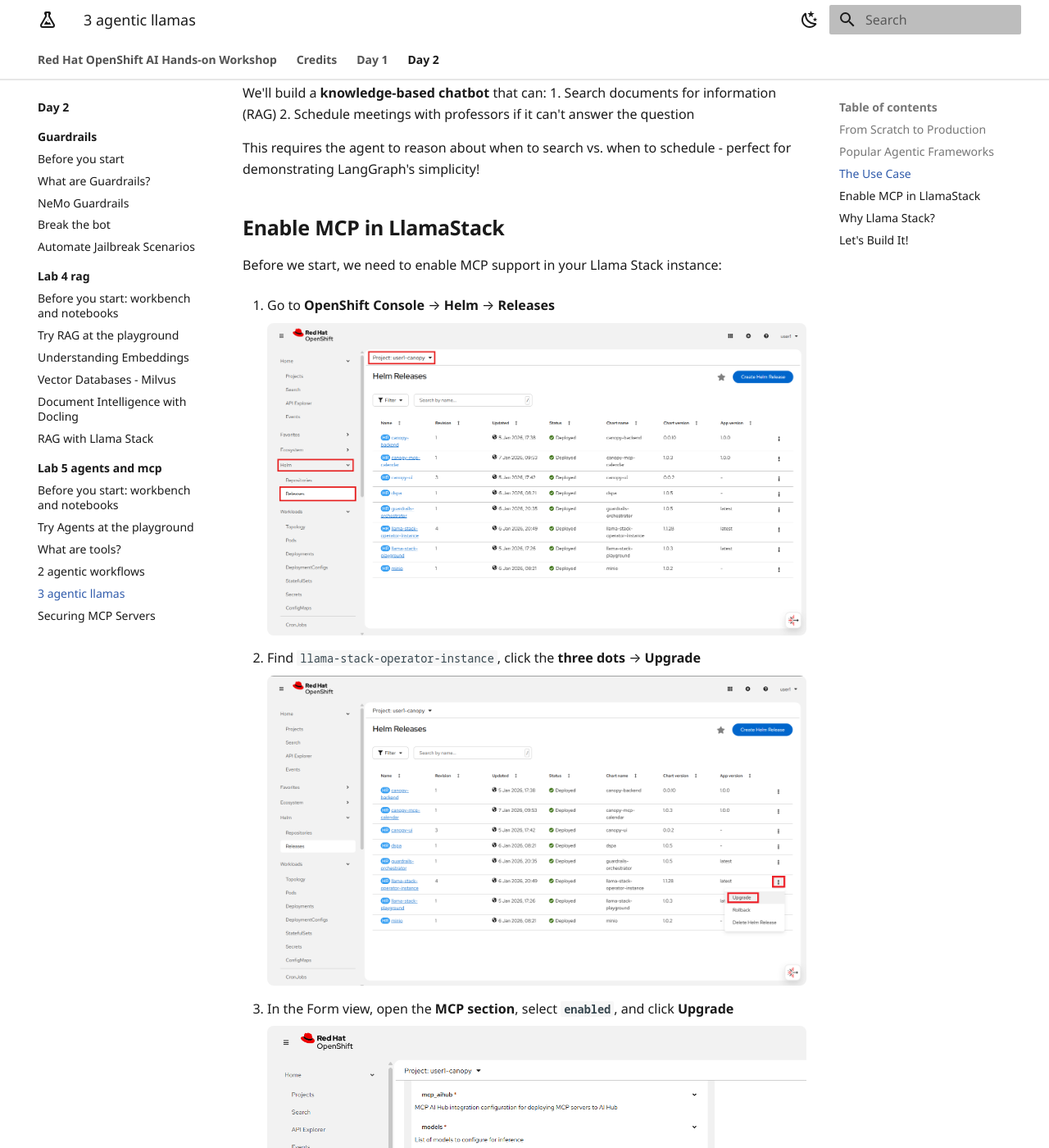
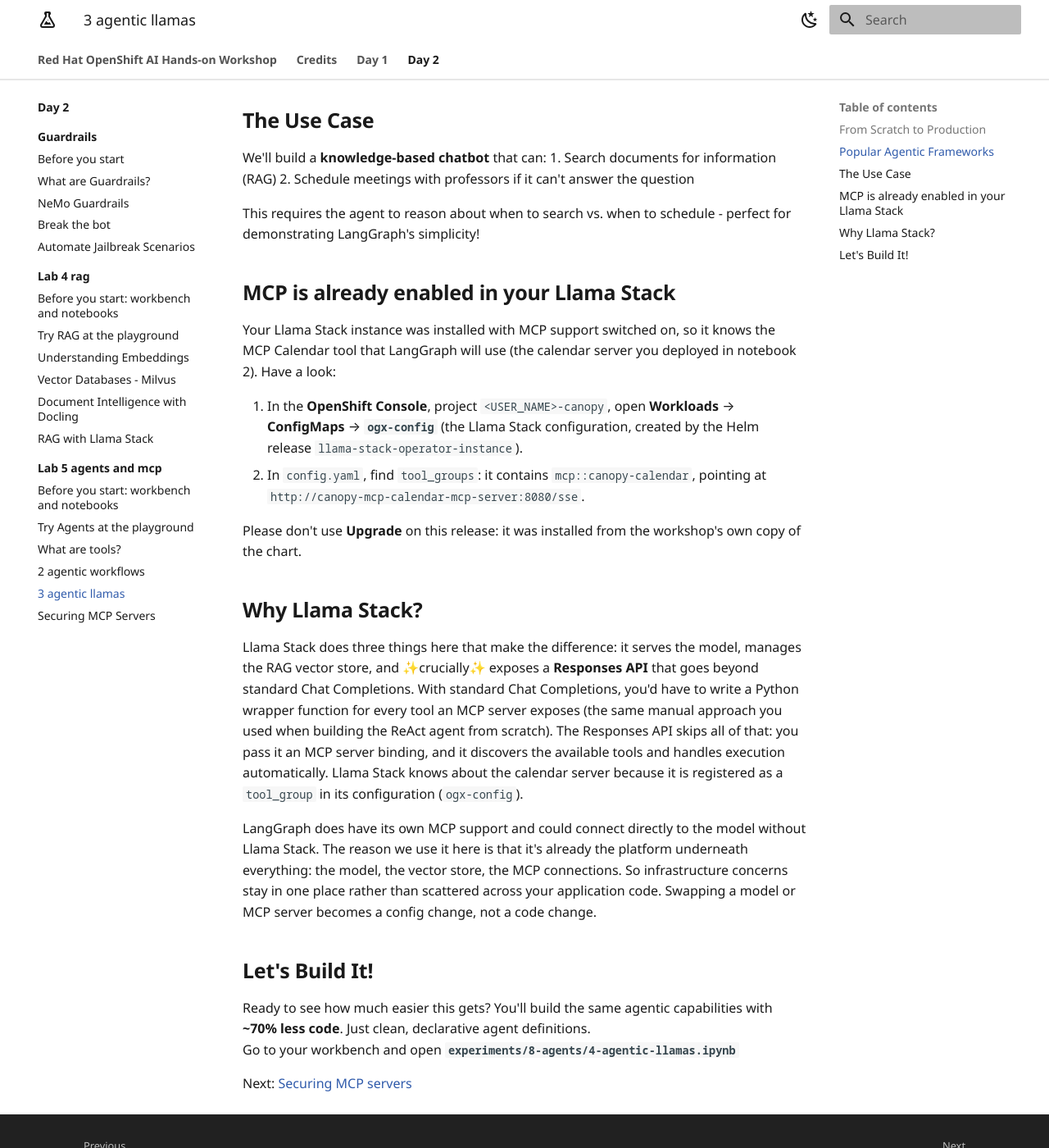
Before and after one commit to rflorenc/openshift-ai-workshop, an MkDocs documentation site: the page built from docs/day-2/lab-5-agents-and-mcp/3-agentic-llamas.md, in a window 1280 px wide and 1400 px high, scrolled down 942 px. Shown: the whole window at 82% size. Built offline with MkDocs 1.6.1 and Material for MkDocs 9.7.7, drawn with Linux system fonts in a browser that asks for light colours; some of the changed text lies outside the part shown.

Commit message:
Update guides

```diff
--- a/docs/day-2/lab-5-agents-and-mcp/3-agentic-llamas.md
+++ b/docs/day-2/lab-5-agents-and-mcp/3-agentic-llamas.md
@@ -28,27 +28,21 @@ We'll build a **knowledge-based chatbot** that can:
 
 This requires the agent to reason about when to search vs. when to schedule - perfect for demonstrating LangGraph's simplicity!
 
-## Enable MCP in LlamaStack
+## MCP is already enabled in your Llama Stack
 
-Before we start, we need to enable MCP support in your Llama Stack instance:
+Your Llama Stack instance was installed with MCP support switched on, so it knows the MCP Calendar tool that
+LangGraph will use (the calendar server you deployed in notebook 2). Have a look:
 
-1. Go to **OpenShift Console** → **Helm** → **Releases**
+1. In the **OpenShift Console**, project `<USER_NAME>-canopy`, open **Workloads** → **ConfigMaps** → **`ogx-config`**
+   (the Llama Stack configuration, created by the Helm release `llama-stack-operator-instance`).
+2. In `config.yaml`, find `tool_groups`: it contains `mcp::canopy-calendar`, pointing at
+   `http://canopy-mcp-calendar-mcp-server:8080/sse`.
 
-    ![helm-release-2.png](images/helm-release-2.png)
-
-2. Find `llama-stack-operator-instance`, click the **three dots** → **Upgrade**
-
-    ![upgrade-lls](images/upgrade-lls.png)
-
-3. In the Form view, open the **MCP section**, select **`enabled`**, and click **Upgrade**
-
-    ![enable-mcp](images/enable-mcp.png)
-
-This enables our MCP Calendar tool that LangGraph will use.
+Please don't use **Upgrade** on this release: it was installed from the workshop's own copy of the chart.
 
 ## Why Llama Stack?
 
-Llama Stack does three things here that make the difference: it serves the model, manages the RAG vector store, and ✨crucially✨ exposes a **Responses API** that goes beyond standard Chat Completions. With standard Chat Completions, you'd have to write a Python wrapper function for every tool an MCP server exposes (the same manual approach you used when building the ReAct agent from scratch). The Responses API skips all of that: you pass it an MCP server binding, and it discovers the available tools and handles execution automatically. Llama Stack knows about the calendar server because the Helm upgrade you just did registered it as a `tool_group` at startup.
+Llama Stack does three things here that make the difference: it serves the model, manages the RAG vector store, and ✨crucially✨ exposes a **Responses API** that goes beyond standard Chat Completions. With standard Chat Completions, you'd have to write a Python wrapper function for every tool an MCP server exposes (the same manual approach you used when building the ReAct agent from scratch). The Responses API skips all of that: you pass it an MCP server binding, and it discovers the available tools and handles execution automatically. Llama Stack knows about the calendar server because it is registered as a `tool_group` in its configuration (`ogx-config`).
 
 LangGraph does have its own MCP support and could connect directly to the model without Llama Stack. The reason we use it here is that it's already the platform underneath everything: the model, the vector store, the MCP connections. So infrastructure concerns stay in one place rather than scattered across your application code. Swapping a model or MCP server becomes a config change, not a code change.
 
```
